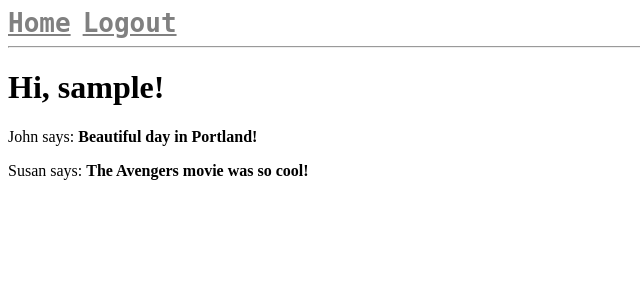
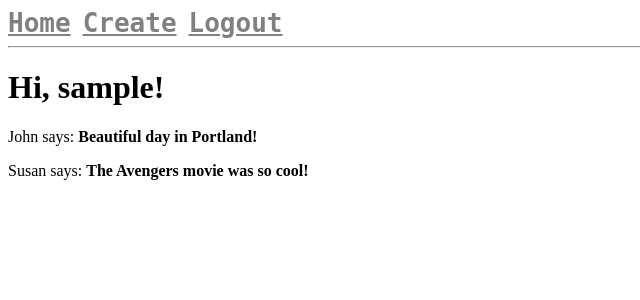
Before and after one commit to wilsonzhang6/CMPE-131-Grp10, a Flask app: page /index in a window 1280 px wide. Shown: the top 300 px of the page, without its empty margins (0-640 px from the left). Run offline with Flask 2, Linux system fonts and the light colour scheme; the visitor is signed in with stand-in values (Sample User, id 1); data comes from the database, SQL or seed files in the repository.

Commit message:
added form to create routine

```diff
--- a/app/routes.py
+++ b/app/routes.py
@@ -68,3 +68,8 @@ def register():
         flash('Congratulations, you have created an account!')
         return redirect(url_for('login'))
     return render_template('register.html', title='Register', form=form)
+
+@app.route('/create', methods=['GET', 'POST'])
+def create():
+    form = CreateRoutineForm()
+    return render_template('createroutine', title='Create', form=form)
--- a/app/templates/base.html
+++ b/app/templates/base.html
@@ -8,7 +8,6 @@
     </head>
 
     <body>
-
       <style>
       a{
           font-size: 200%;
@@ -17,6 +16,8 @@
       }
       </style>
       <a href="{{url_for('home') }}"><b>Home</b></a>
+      &nbsp;
+      <a href="{{url_for('createroutine')}}"><b>Create</b></a>
       &nbsp;
 
      <!-- <a href="{{ url_for('index') }}">Homeee</a> -->
```
Also changed, not shown: app/forms.py (+8 -1 lines). Lines whose indentation alone changed are shown as unchanged.
